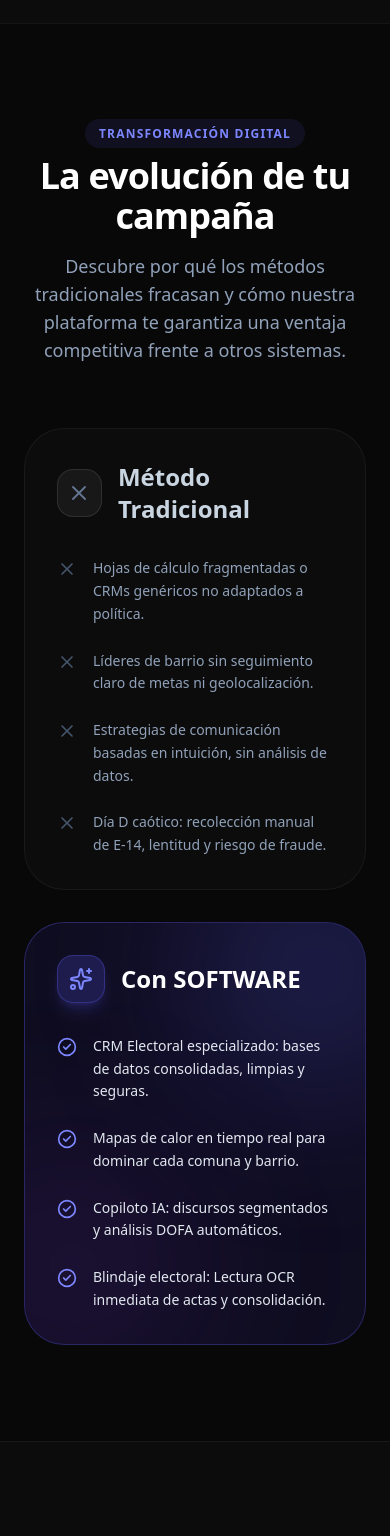
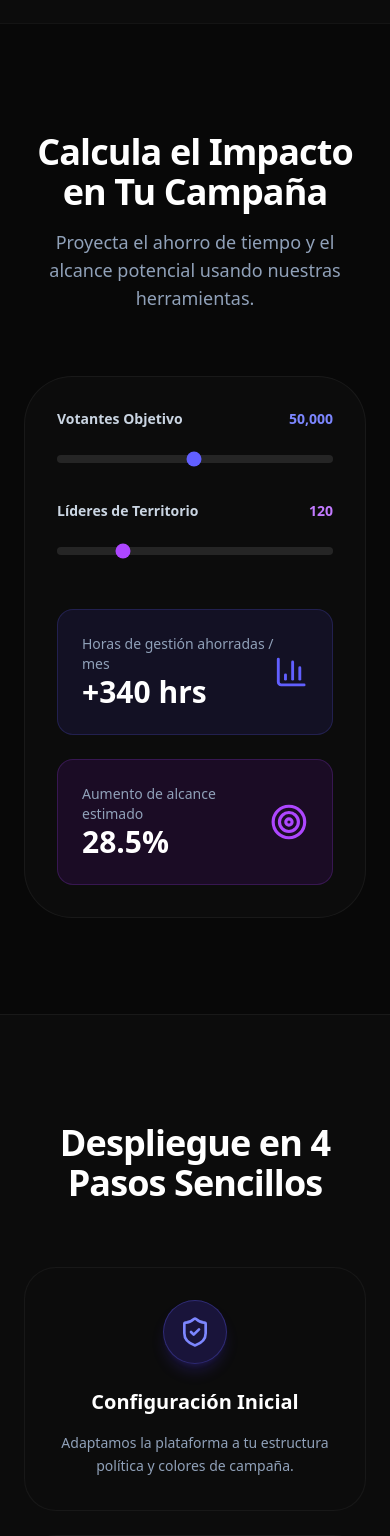
Before and after one commit to oberconcejo/software-electoral-premium, a React (Vite) app: page / in a window 390 px wide. Shown: the part 3760-5296 px from the top of the page. Built offline with nearby package versions, Linux system fonts and the light colour scheme; no server answers.

Commit message:
feat: ampliar LandingPage con calculadora ROI, pasos, testimonios y CTA final

```diff
--- a/src/pages/LandingPage.tsx
+++ b/src/pages/LandingPage.tsx
@@ -436,6 +436,142 @@ export default function LandingPage() {
           </div>
         </section>
 
+        {/* ROI Calculator */}
+        <section className="py-24 px-6 max-w-5xl mx-auto border-t border-white/5">
+          <motion.div
+            initial={{ opacity: 0, y: 30 }}
+            whileInView={{ opacity: 1, y: 0 }}
+            viewport={{ once: false, margin: '-60px' }}
+            transition={{ duration: 0.6, ease: [0.22, 1, 0.36, 1] }}
+            className="text-center mb-16 space-y-4"
+          >
+            <h2 className="text-4xl md:text-5xl font-black tracking-tight mt-3">
+              Calcula el Impacto en Tu Campaña
+            </h2>
+            <p className="text-slate-400 text-lg max-w-2xl mx-auto">
+              Proyecta el ahorro de tiempo y el alcance potencial usando nuestras herramientas.
+            </p>
+          </motion.div>
+          <div className="grid grid-cols-1 md:grid-cols-2 gap-12 bg-white/[0.02] border border-white/5 p-8 md:p-12 rounded-[3rem]">
+            {/* Controles */}
+            <div className="space-y-8">
+              <div>
+                <label className="flex justify-between text-sm font-bold text-slate-300 mb-4">
+                  <span>Votantes Objetivo</span>
+                  <span className="text-indigo-400">50,000</span>
+                </label>
+                <input type="range" min="1000" max="100000" defaultValue="50000" className="w-full accent-indigo-500 bg-white/10 h-2 rounded-lg appearance-none cursor-pointer" />
+              </div>
+              <div>
+                <label className="flex justify-between text-sm font-bold text-slate-300 mb-4">
+                  <span>Líderes de Territorio</span>
+                  <span className="text-purple-400">120</span>
+                </label>
+                <input type="range" min="10" max="500" defaultValue="120" className="w-full accent-purple-500 bg-white/10 h-2 rounded-lg appearance-none cursor-pointer" />
+              </div>
+            </div>
+            {/* Resultados */}
+            <div className="space-y-6">
+              <div className="p-6 rounded-2xl bg-indigo-600/10 border border-indigo-500/20 flex items-center justify-between">
+                <div>
+                  <p className="text-slate-400 text-sm">Horas de gestión ahorradas / mes</p>
+                  <p className="text-3xl font-black text-white">+340 hrs</p>
+                </div>
+                <BarChart3 className="w-10 h-10 text-indigo-500" />
+              </div>
+              <div className="p-6 rounded-2xl bg-purple-600/10 border border-purple-500/20 flex items-center justify-between">
+                <div>
+                  <p className="text-slate-400 text-sm">Aumento de alcance estimado</p>
+                  <p className="text-3xl font-black text-white">28.5%</p>
+                </div>
+                <Target className="w-10 h-10 text-purple-500" />
+              </div>
+            </div>
+          </div>
+        </section>
+
+        {/* Pasos de Despliegue */}
+        <section className="py-24 px-6 bg-white/[0.02] border-t border-white/5">
+          <div className="max-w-7xl mx-auto">
+            <motion.div
+              initial={{ opacity: 0, y: 30 }}
+              whileInView={{ opacity: 1, y: 0 }}
+              viewport={{ once: false, margin: '-60px' }}
+              transition={{ duration: 0.6, ease: [0.22, 1, 0.36, 1] }}
+              className="text-center mb-16 space-y-4"
+            >
+              <h2 className="text-4xl md:text-5xl font-black tracking-tight mt-3">
+                Despliegue en 4 Pasos Sencillos
+              </h2>
+            </motion.div>
+            <div className="grid grid-cols-1 md:grid-cols-4 gap-6 relative">
+              <div className="hidden md:block absolute top-12 left-[10%] right-[10%] h-0.5 bg-gradient-to-r from-indigo-500/0 via-indigo-500/50 to-purple-500/0"></div>
+              {[
+                { step: "01", title: "Configuración Inicial", desc: "Adaptamos la plataforma a tu estructura política y colores de campaña.", icon: ShieldCheck },
+                { step: "02", title: "Entrenamiento IA", desc: "Cargamos tu plan de gobierno para que el copiloto responda como tú.", icon: Bot },
+                { step: "03", title: "Registro Territorial", desc: "Tus líderes comienzan a mapear simpatizantes en tiempo real.", icon: MapPin },
+                { step: "04", title: "Escrutinio Día D", desc: "Toma el control con recepción de E-14 desde cualquier smartphone.", icon: Vote },
+              ].map((s, i) => (
+                <motion.div
+                  key={i}
+                  initial={{ opacity: 0, y: 30 }}
+                  whileInView={{ opacity: 1, y: 0 }}
+                  viewport={{ once: false, margin: '-40px' }}
+                  transition={{ duration: 0.5, delay: i * 0.1, ease: [0.22, 1, 0.36, 1] }}
+                  className="relative p-8 rounded-[2rem] bg-[#0c0c0c] border border-white/5 space-y-4 text-center z-10 hover:border-indigo-500/30 transition-colors"
+                >
+                  <div className="w-16 h-16 mx-auto rounded-full bg-indigo-600/20 flex items-center justify-center border border-indigo-500/30 text-indigo-400 shadow-lg shadow-indigo-600/20 mb-6">
+                    <s.icon className="w-8 h-8" />
+                  </div>
+                  <h3 className="text-xl font-bold">{s.title}</h3>
+                  <p className="text-slate-400 text-sm leading-relaxed">{s.desc}</p>
+                </motion.div>
+              ))}
+            </div>
+          </div>
+        </section>
+
+        {/* Testimonios */}
+        <section className="py-24 px-6 max-w-7xl mx-auto border-t border-white/5">
+          <motion.div
+            initial={{ opacity: 0, y: 30 }}
+            whileInView={{ opacity: 1, y: 0 }}
+            viewport={{ once: false, margin: '-60px' }}
+            transition={{ duration: 0.6, ease: [0.22, 1, 0.36, 1] }}
+            className="text-center mb-16 space-y-4"
+          >
+            <h2 className="text-4xl md:text-5xl font-black tracking-tight mt-3">
+              Lo que Dicen Nuestros Clientes
+            </h2>
+          </motion.div>
+          <div className="grid grid-cols-1 md:grid-cols-3 gap-6">
+            {[
+              { quote: "Pasamos de tener 10,000 registros en Excel desorganizados a una base de datos centralizada. La IA nos ahorró semanas de trabajo en comunicaciones.", author: "Director de Campaña", role: "Alcaldía Capital", highlight: "+42% eficiencia" },
+              { quote: "El módulo del Día D nos permitió detectar inconsistencias en 45 mesas antes de que terminara el preconteo oficial. El sistema de OCR es impresionante.", author: "Jefe de Debate", role: "Gobernación", highlight: "Cero fraude" },
+              { quote: "Tener el mapa de calor en vivo nos permitió redirigir recursos en los últimos 3 días a las comunas donde estábamos débiles. Totalmente decisivo.", author: "Candidato", role: "Senado de la República", highlight: "Geolocalización exacta" },
+            ].map((t, i) => (
+              <motion.div
+                key={i}
+                initial={{ opacity: 0, scale: 0.95 }}
+                whileInView={{ opacity: 1, scale: 1 }}
+                viewport={{ once: false, margin: '-40px' }}
+                transition={{ duration: 0.5, delay: i * 0.1 }}
+                className="p-8 rounded-[2rem] bg-white/5 border border-white/10 space-y-6 flex flex-col justify-between"
+              >
+                <div className="space-y-4">
+                  <div className="text-indigo-400"><Star className="w-6 h-6 fill-indigo-400" /></div>
+                  <p className="text-slate-300 italic">"{t.quote}"</p>
+                </div>
+                <div>
+                  <div className="text-xs font-bold text-emerald-400 uppercase tracking-widest mb-2">{t.highlight}</div>
+                  <p className="font-bold text-white">{t.author}</p>
+                  <p className="text-xs text-slate-500">{t.role}</p>
+                </div>
+              </motion.div>
+            ))}
+          </div>
+        </section>
+
         {/* Comparison Section */}
         <section id="solutions" className="py-24 px-6 max-w-7xl mx-auto border-t border-white/5">
           <motion.div
@@ -694,6 +830,37 @@ export default function LandingPage() {
             ))}
           </div>
         </section>
+
+        {/* Final CTA Banner */}
+        <section className="py-24 px-6 max-w-5xl mx-auto">
+          <motion.div
+            initial={{ opacity: 0, y: 40 }}
+            whileInView={{ opacity: 1, y: 0 }}
+            viewport={{ once: false, margin: '-40px' }}
+            transition={{ duration: 0.8, ease: [0.22, 1, 0.36, 1] }}
+            className="p-12 md:p-16 rounded-[3rem] bg-gradient-to-br from-indigo-900/40 via-purple-900/40 to-[#080808] border border-indigo-500/20 text-center relative overflow-hidden"
+          >
+            <div className="absolute inset-0 bg-[url('https://www.transparenttextures.com/patterns/cubes.png')] opacity-10 mix-blend-overlay"></div>
+            <div className="relative z-10 space-y-8">
+              <h2 className="text-4xl md:text-5xl font-black tracking-tight text-white">
+                ¿Listo para Llevar Tu Campaña al Siguiente Nivel?
+              </h2>
+              <p className="text-slate-300 text-lg max-w-2xl mx-auto">
+                Únete a los líderes que ya están usando la inteligencia artificial y la gestión de datos para asegurar su victoria electoral.
+              </p>
+              <div className="pt-4">
+                <motion.button
+                  whileHover={{ scale: 1.05, boxShadow: '0 20px 40px -10px rgba(79, 70, 229, 0.5)' }}
+                  whileTap={{ scale: 0.95 }}
+                  onClick={() => navigate('/solicitar-acceso')}
+                  className="px-10 py-5 rounded-full bg-indigo-600 text-white font-black text-lg transition-all"
+                >
+                  Agendar Demostración Ahora
+                </motion.button>
+              </div>
+            </div>
+          </motion.div>
+        </section>
       </main>
 
       <motion.footer
```
